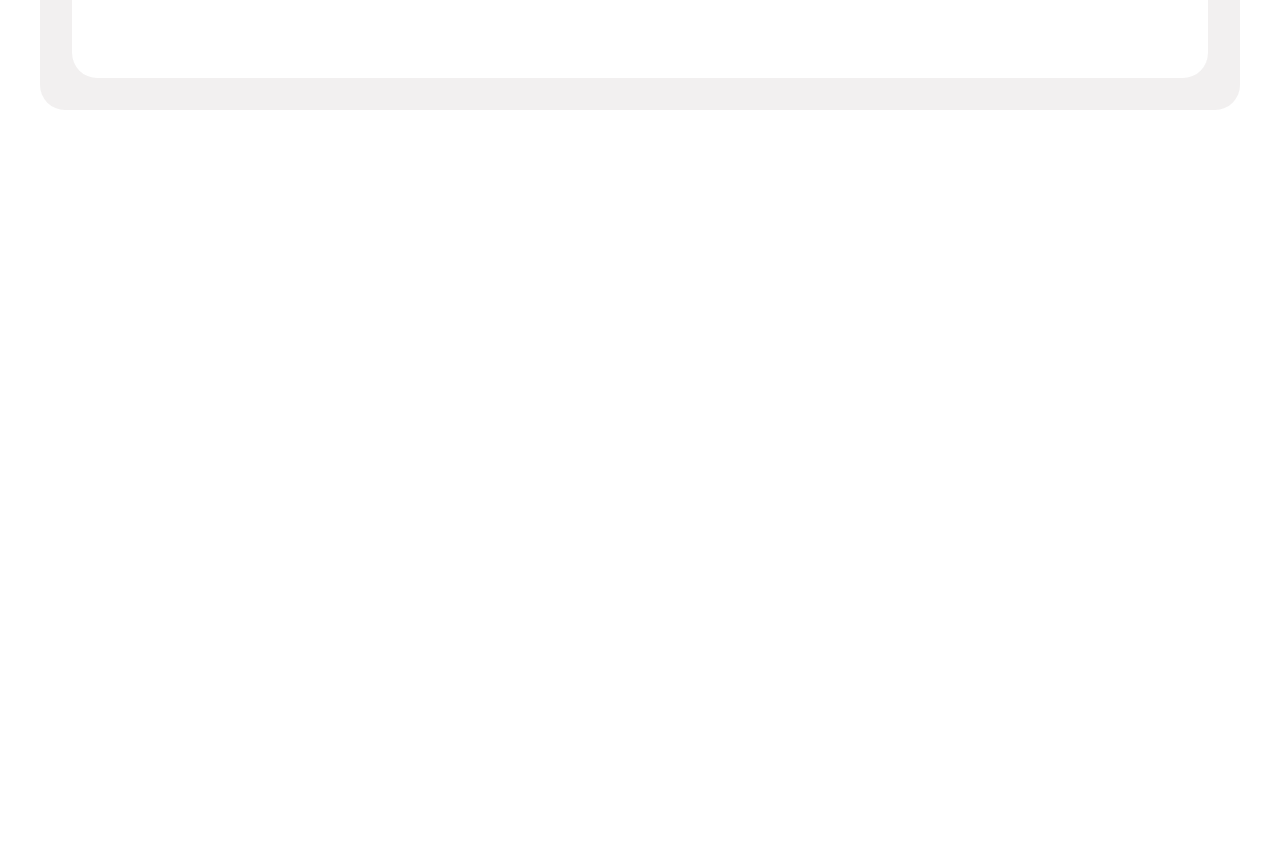
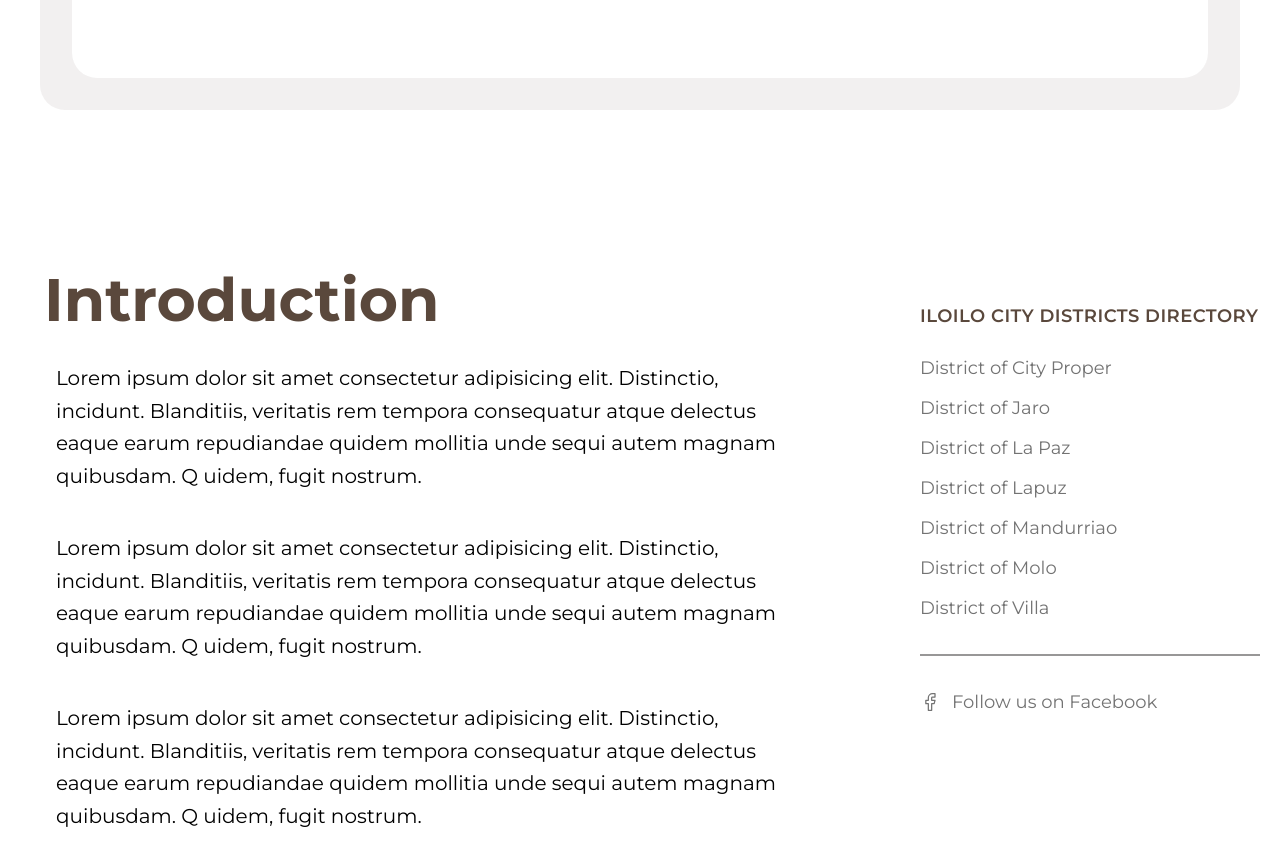
Before and after one commit to Rejeno/COC-Website, a Next.js app in the folder coc-website/: page /landing in a window 1280 px wide. Shown: the part 1291-2157 px from the top of the page. Before the commit the page ends 1481 px from the top, so only its background shows below. Built offline with nearby package versions, Linux system fonts and the light colour scheme.

Commit message:
added landing introduction section

```diff
--- a/coc-website/app/landing/page.tsx
+++ b/coc-website/app/landing/page.tsx
@@ -1,5 +1,6 @@
 import Image from "next/image";
 import { montserrat } from '../../lib/font';
+import Link from "next/link";
 
 export default function Hero() {
     return (
@@ -108,7 +109,83 @@ export default function Hero() {
                     </div>
                 </div>
             </div>
-            <div className="pb-20"></div>
+            {/* --- INTRODUCTION SECTION --- */}
+            <div className="w-full bg-white pt-40 pb-20 flex justify-center">
+
+                <div className="w-full max-w-300px px-4 grid grid-cols-1 md:grid-cols-12 gap-12">
+
+                    {/* --- Left Column: Content --- */}
+                    <div className="md:col-span-8 flex flex-col gap-8">
+                        <h2 className={`${montserrat.className} text-6xl font-bold text-brand-brown pl-7`}>
+                            Introduction
+                        </h2>
+
+                        <div className={`${montserrat.className} space-y-10 text-xl text-black font-normal leading-relaxed px-10`}>
+                            <p>Lorem ipsum dolor sit amet consectetur adipisicing elit. Distinctio,
+                                incidunt. Blanditiis, veritatis rem tempora consequatur atque delectus
+                                eaque earum repudiandae quidem mollitia unde sequi autem magnam quibusdam. Q
+                                uidem, fugit nostrum.</p>
+                            <p>Lorem ipsum dolor sit amet consectetur adipisicing elit. Distinctio,
+                                incidunt. Blanditiis, veritatis rem tempora consequatur atque delectus
+                                eaque earum repudiandae quidem mollitia unde sequi autem magnam quibusdam. Q
+                                uidem, fugit nostrum.</p>
+                            <p>Lorem ipsum dolor sit amet consectetur adipisicing elit. Distinctio,
+                                incidunt. Blanditiis, veritatis rem tempora consequatur atque delectus
+                                eaque earum repudiandae quidem mollitia unde sequi autem magnam quibusdam. Q
+                                uidem, fugit nostrum.</p>
+                        </div>
+                    </div>
+
+                    {/* --- Right Column: Directory Sidebar --- */}
+                    <div className="col-span-4 flex flex-col gap-6 pl-10 pt-8">
+
+                        <h3 className={`${montserrat.className} text-brand-brown font-semibold text-lg uppercase tracking-wide`}>
+                            Iloilo City Districts Directory
+                        </h3>
+
+                        <ul className={`${montserrat.className} space-y-3 text-[#737373] font-normal text-lg`}>
+                            {[
+                                { name: "District of City Proper", slug: "city-proper" },
+                                { name: "District of Jaro", slug: "jaro" },
+                                { name: "District of La Paz", slug: "la-paz" },
+                                { name: "District of Lapuz", slug: "lapuz" },
+                                { name: "District of Mandurriao", slug: "mandurriao" },
+                                { name: "District of Molo", slug: "molo" },
+                                { name: "District of Villa", slug: "villa" },
+                            ].map((district) => (
+                                <li key={district.slug} className="hover:text-[#5B4332] cursor-pointer transition-colors">
+                                    <Link href={`/districts/${district.slug}`}>
+                                        {district.name}
+                                    </Link>
+                                </li>
+                            ))}
+                        </ul>
+
+                        {/* Divider */}
+                        <div className="w-85 h-0.5 bg-[#989797] my-2"></div>
+
+                        {/* Facebook Link */}
+                        <a href="#" className={`${montserrat.className} flex items-center gap-3 text-[#737373] hover:text-[#5B4332] transition-colors group`}>
+                            <svg
+                                xmlns="http://www.w3.org/2000/svg"
+                                width="20"
+                                height="20"
+                                viewBox="0 0 24 24"
+                                fill="none"
+                                stroke="currentColor"
+                                strokeWidth="1.5"
+                                strokeLinecap="round"
+                                strokeLinejoin="round"
+                                className="group-hover:stroke-[#5B4332]"
+                            >
+                                <path d="M18 2h-3a5 5 0 0 0-5 5v3H7v4h3v8h4v-8h3l1-4h-4V7a1 1 0 0 1 1-1h3z"></path>
+                            </svg>
+                            <span className="font-light text-lg">Follow us on Facebook</span>
+                        </a>
+                    </div>
+
+                </div>
+            </div>
         </section>
     );
 }
```
